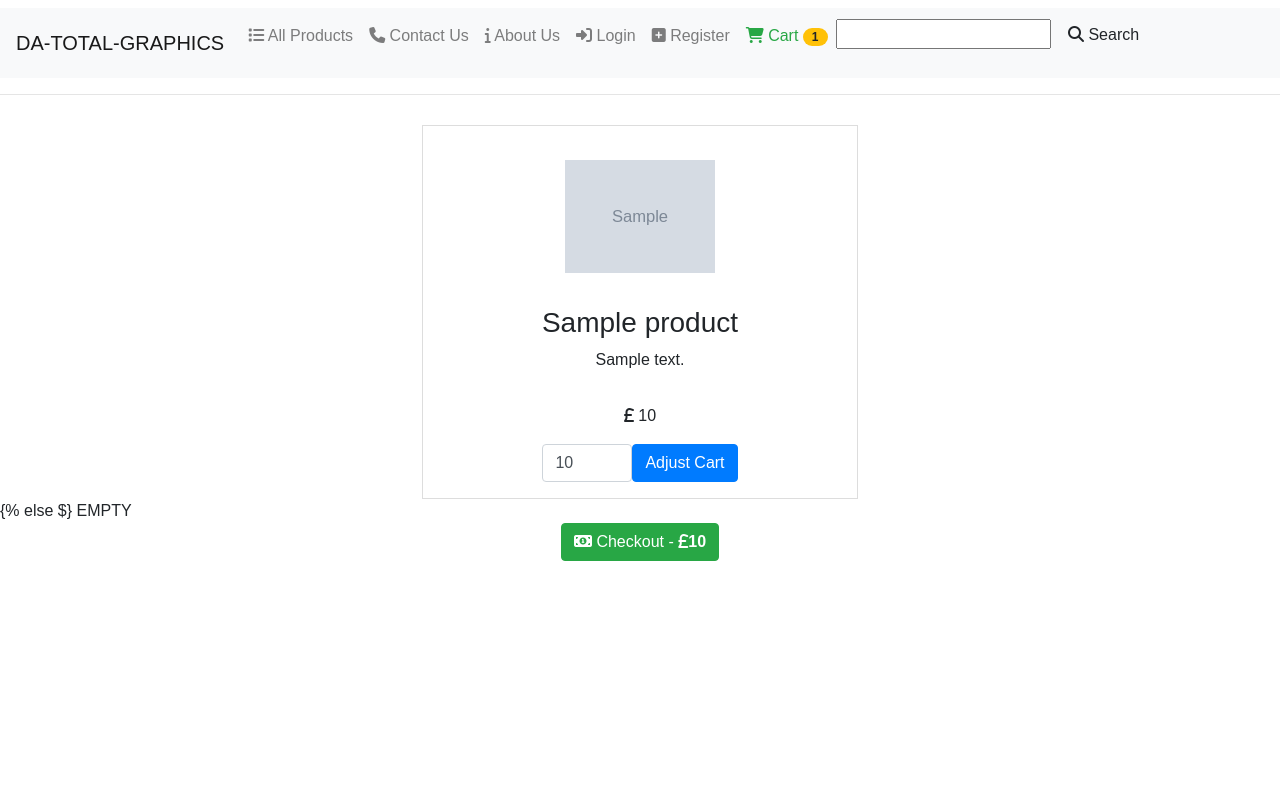
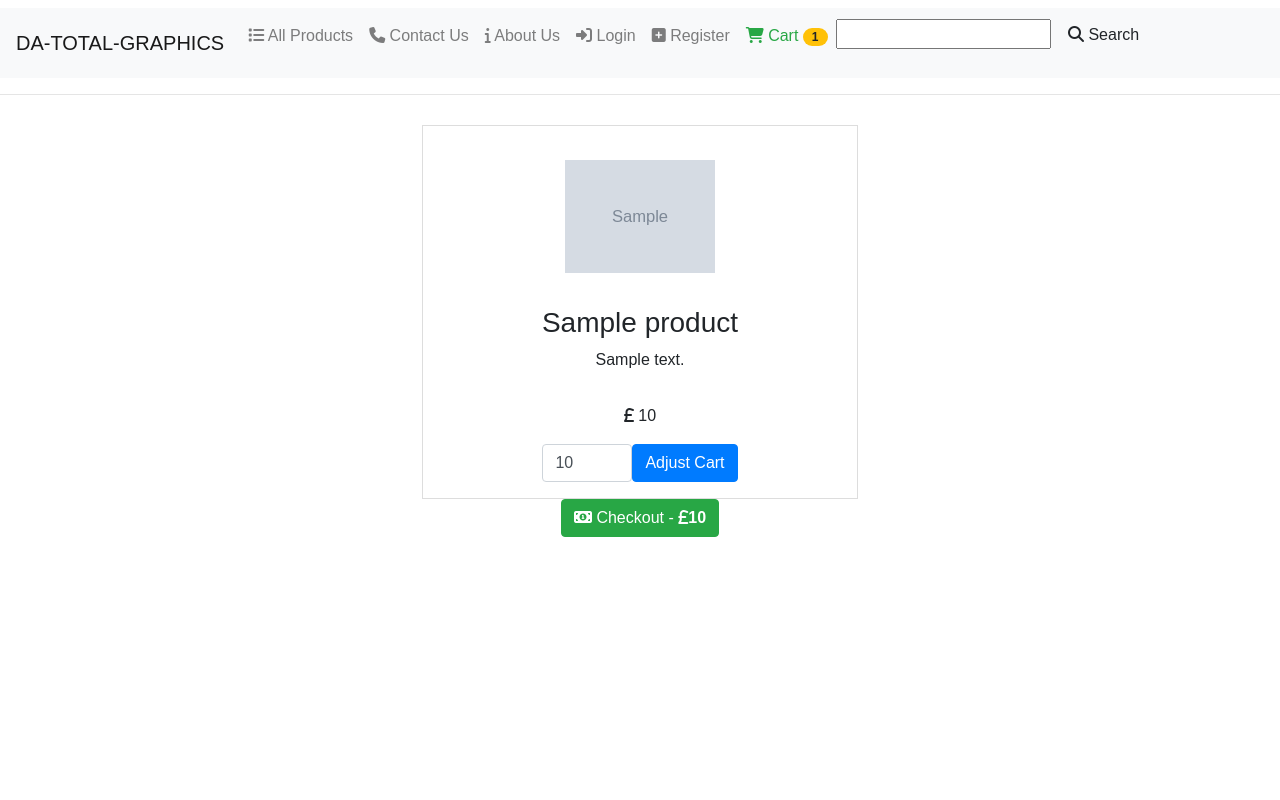
Before and after one commit to DanArmstrong124/da-total-graphics, a Django app: template cart/templates/cart.html in a window 1280 px wide. Run offline with Django 3.2, Linux system fonts and the light colour scheme; the template is opened without the code that fills it: most values are stand-ins (such as "Sample title", 1, 10 or a date in 2020); grey boxes marked "Sample" are stand-in pictures; some libraries are stand-ins or nearby versions.

Commit message:
Fixed BUGS in cart.html

```diff
--- a/cart/templates/cart.html
+++ b/cart/templates/cart.html
@@ -36,9 +36,6 @@
 
     </div>
 </div>
-    {% else $}
-    EMPTY
-
     {% endfor %}
 <div class="row">
     <a href="{% url 'checkout' %}" class="margin-left-right-auto btn btn-success" role="button"><span aria-hidden="true"><i class="fa fa-money"></i> Checkout  -  </span>
```
